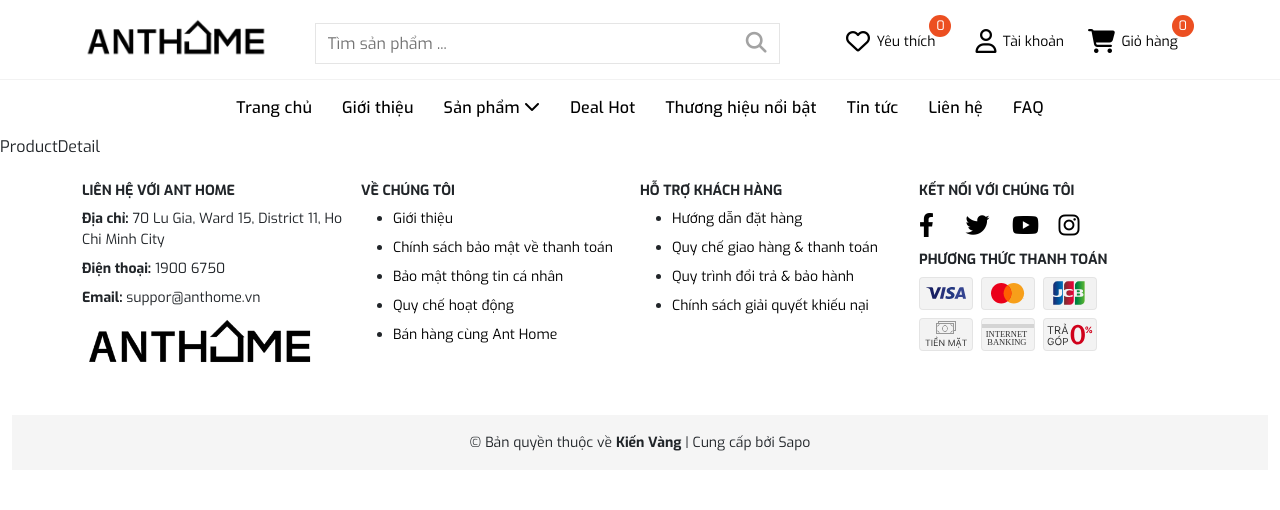
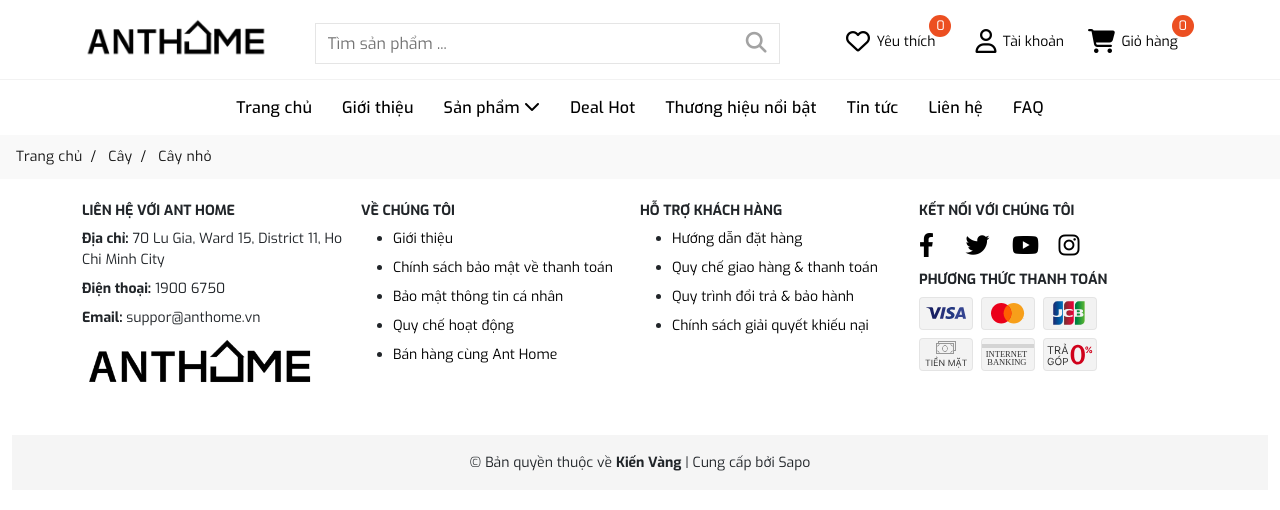
Before and after one commit to phuongnam148/Ant-Home, a React (Create React App) app: page /product-detail in a window 1280 px wide. Shown: the top 510 px of the page. Built offline with nearby package versions, Linux system fonts and the light colour scheme.

Commit message:
update breadcrumb

```diff
--- a/package.json
+++ b/package.json
@@ -6,6 +6,7 @@
     "@testing-library/jest-dom": "^5.16.5",
     "@testing-library/react": "^13.4.0",
     "@testing-library/user-event": "^13.5.0",
+    "boostrap": "^2.0.0",
     "bootstrap": "^5.2.3",
     "clsx": "^1.2.1",
     "normalize.css": "^8.0.1",
--- a/src/components/pages/ProductDetail.jsx
+++ b/src/components/pages/ProductDetail.jsx
@@ -1,7 +1,23 @@
 import React from 'react';
+import './scss/product-detail.scss';
 
 const ProductDetail = () => {
-	return <div>ProductDetail</div>;
+	return (
+		// Thanh breadcrumb
+		<div className=''>
+			<ul className='breadcrumb'>
+				<li>
+					<a href='#'>Trang chủ</a>
+				</li>
+				<li>
+					<a href='#'>Cây</a>
+				</li>
+				<li>
+					<a href='#'>Cây nhỏ</a>
+				</li>
+			</ul>
+		</div>
+	);
 };
 
 export default ProductDetail;
--- /dev/null
+++ b/src/components/pages/scss/product-detail.scss
@@ -0,0 +1,33 @@
+/* Style the list */
+ul.breadcrumb {
+	padding: 10px 16px;
+	list-style: none;
+	background-color: #f9f9f9;
+}
+
+/* Display list items side by side */
+ul.breadcrumb li {
+	display: inline;
+	font-size: 14px;
+	letter-spacing: 0.25px;
+	line-height: 23.8px;
+}
+
+/* Add a slash symbol (/) before/behind each list item */
+ul.breadcrumb li + li:before {
+	padding: 8px;
+	color: #141414;
+	content: '/\00a0';
+}
+
+/* Add a color to all links inside the list */
+ul.breadcrumb li a {
+	color: #141414;
+	text-decoration: none;
+}
+
+/* Add a color on mouse-over */
+ul.breadcrumb li a:hover {
+	color: #ec4f21;
+	text-decoration: underline;
+}
```
Also changed, not shown: 1 other file (tests, documents, lock files or other folders).
